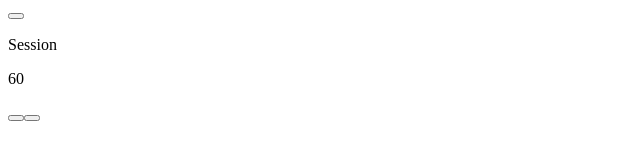
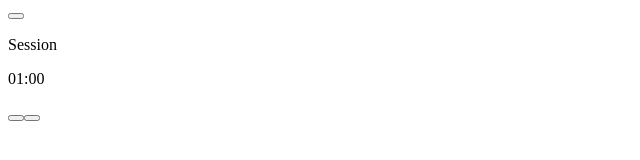
Before and after one commit to Shishwami/25-plus-5-clock, a React (Vite) app: page / in a window 1280 px wide. Shown: the part 252-412 px from the top of the page, without its empty margins (0-640 px from the left). Built offline with nearby package versions, Linux system fonts and the light colour scheme.

Commit message:
Update Timer.jsx

```diff
--- a/src/components/Timer.jsx
+++ b/src/components/Timer.jsx
@@ -1,11 +1,17 @@
-function Timer({currentPhase,timeLeft}) {
+function Timer({ currentPhase, timeLeft, resetOnClick, startStopOnClick }) {
+
+    const formatTime = (seconds) => {
+        const minutes = Math.floor(seconds / 60);
+        const secondsRemaining = seconds % 60;
+        return `${minutes < 10 ? '0' : ''}${minutes}:${secondsRemaining < 10 ? '0' : ''}${secondsRemaining}`;
+    };
 
     return (
         <div className="timer">
             <p id="timer-label">{currentPhase}</p>
-            <p id="time-left">{timeLeft}</p>
-            <button id="start_stop"></button>
-            <button id="reset"></button>
+            <p id="time-left">{formatTime(timeLeft)}</p>
+            <button id="start_stop" onClick={startStopOnClick}></button>
+            <button id="reset" onClick={resetOnClick}></button>
         </div>
     )
 }
```
